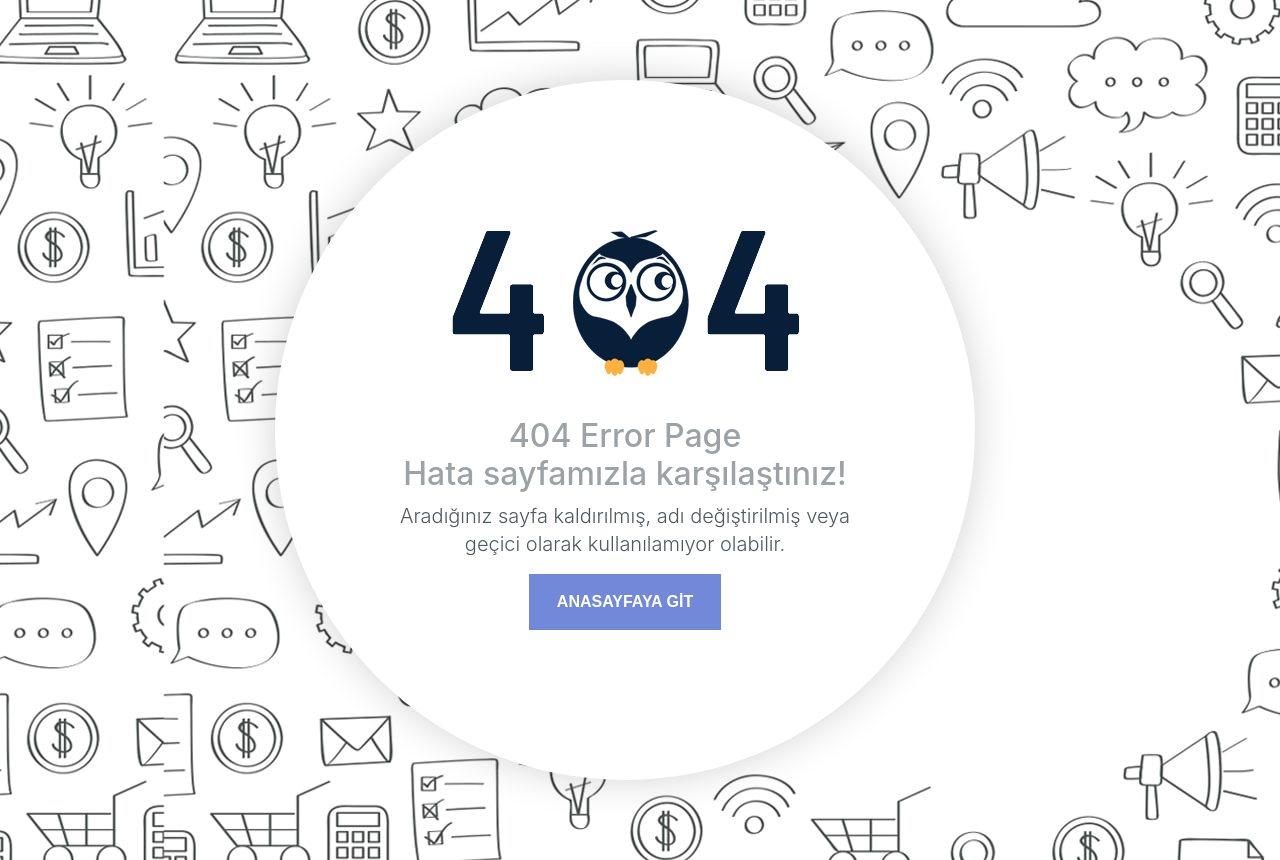
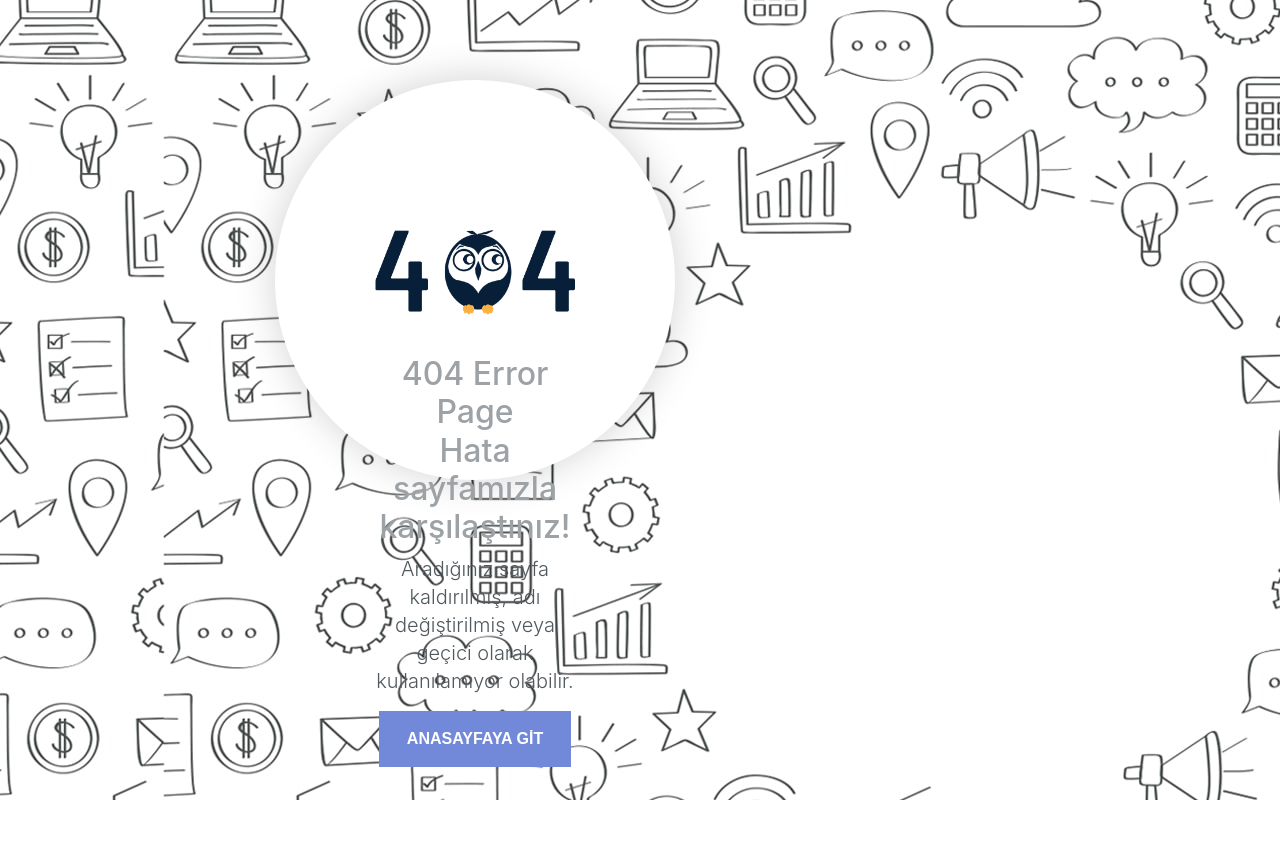
Before and after one commit to hopesdiebiri/hopesdiebiri.github.io, a PHP site: page /404.html in a window 1280 px wide. After the commit the page ends 800 px from the top, so only its background shows below. Run offline with PHP 8.4, Linux system fonts and the light colour scheme; some libraries are stand-ins or nearby versions.

Commit message:
Update style.css

```diff
--- a/style.css
+++ b/style.css
@@ -23,8 +23,8 @@ body {
     text-align: center;
     padding: 150px 100px 0;
     border-radius: 100%;
-    height: 700px;
-    width: 700px;
+    height: 400px;
+    width: 400px;
 }
 .hata-gorseli {
     margin-bottom: 40px;
```
